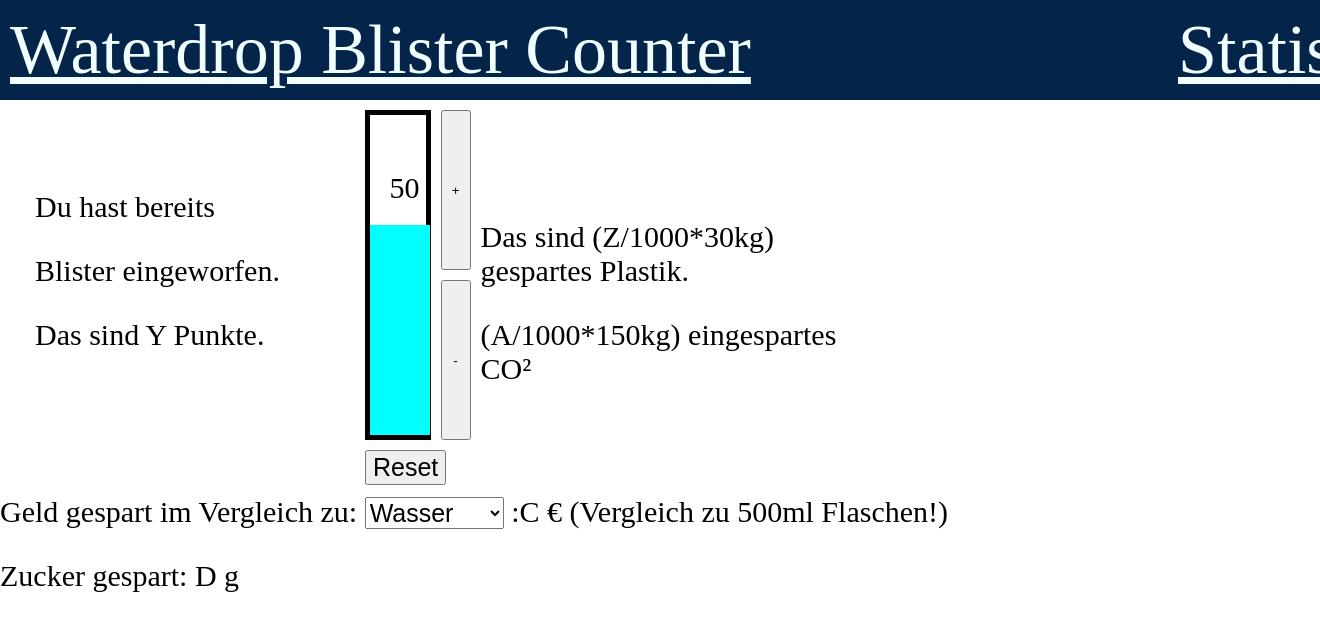
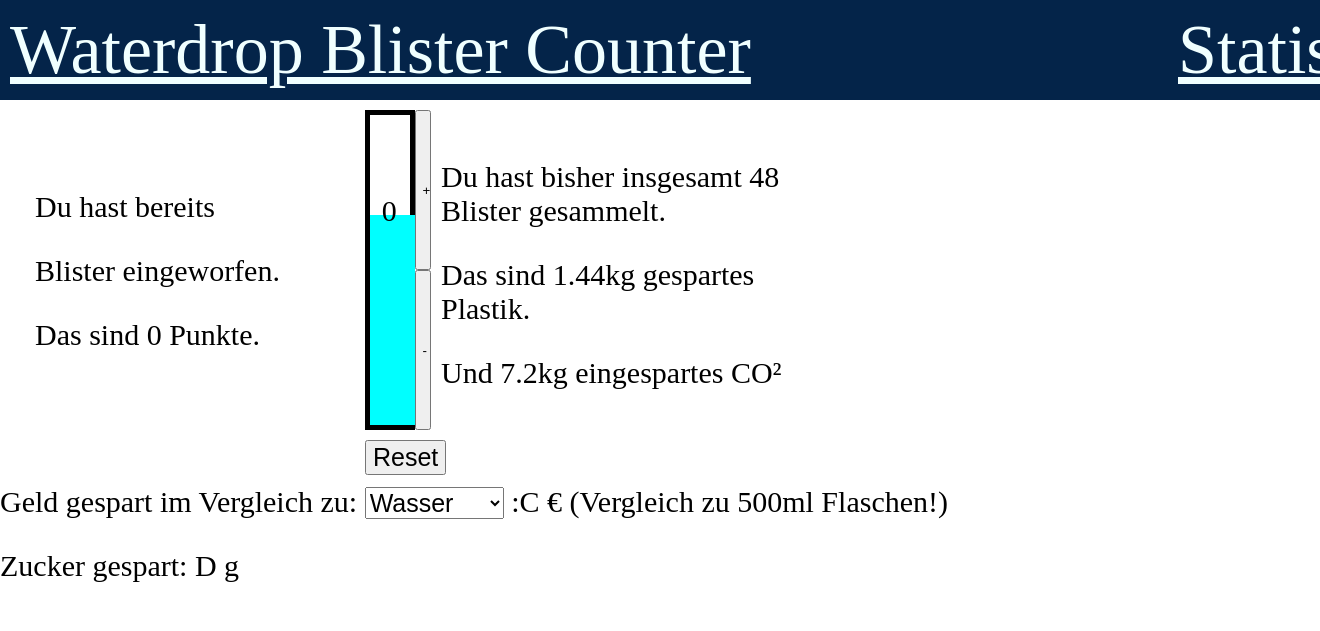
Before and after one commit to vShadowDrgn/Kirby-Blister-Counter, a Flask app: page / in a window 1320 px wide; the page is wider, and only the part inside the window is pictured. Shown: the top 631 px of that part. Run offline with Flask 3, Linux system fonts and the light colour scheme; data comes from the database, SQL or seed files in the repository.

Commit message:
Daten auf Index

```diff
--- a/app.py
+++ b/app.py
@@ -8,7 +8,6 @@ database = Dao("database.db")
 
 @app.route('/')
 def index():
-    print(database.get_count())
     return render_template("index.html")
 
 @app.route('/statistik')
@@ -30,6 +29,12 @@ def decrease_counter():
     database.decrease_counter()
     return jsonify({"success": True, "message": "Erfolgreich abgezogen"})
 
+@app.route('/get_counter', methods=['GET'])
+def get_counter():
+    total_count = database.get_total_count()
+    current_count = database.get_current_count()
+    return jsonify({"success": True, "message": "Hier sind deine Werte", "total_count": total_count, "current_count": current_count})
+
 if __name__ == "__main__":
     #t = Thread(target=ir_loop, args=(database,))
     #t.start()
--- a/database_manager.py
+++ b/database_manager.py
@@ -83,7 +83,7 @@ class Dao:
         except sqlite3.Error as err:
             sql_error_handler(err,traceback.format_exc())
 
-    def get_count(self):
+    def get_total_count(self):
         try:
             conn, cursor = self.get_db_connection()
 
--- a/static/css/styles.css
+++ b/static/css/styles.css
@@ -43,7 +43,7 @@ h1 {
     width: 25%;
 }
 .current-counter {
-    width: 8%;
+    width: 5%;
     float: left;
     align-items: center;
 }
@@ -53,23 +53,23 @@ h1 {
     justify-content: space-between;
 }
 .watercontainer {
-    height: 320px;
+    height: 310px;
     width: 90%;
     border: 5px solid black;
     position: relative;
 }
 .water {
     background-color: aqua;
-    width: 90%;
+    width: 89%;
     height: 200px;
     bottom: 0;
     position: absolute;
     padding: 5px;
 }
-.watertext {
+#current_count_span {
     position: absolute;
-    margin-top: 100%;
-    margin-left: 35%;
+    margin-top: 200%;
+    margin-left: 30%;
 }
 #reset {
     font-size: 25px;
@@ -78,21 +78,20 @@ h1 {
 .text-right {
     width: 30%;
     float: left;
-    margin-top: 80px;
+    margin-top: 20px;
     margin-left: 10px;
 }
 .correction {
     display: flex;
-    margin-left: 10px;
-    gap: 10px;
     flex-direction: column;
+    width: 25%;
 }
 #increase {
-    width: 30px;
+    /* width: 8%; */
     height: 160px;
 }
 #decrease {
-    width: 30px;
+    /* width: 8%; */
     height: 160px;
 }
 #drinks {
--- a/templates/base.html
+++ b/templates/base.html
@@ -15,41 +15,6 @@
 
 <script src="https://code.jquery.com/jquery-3.5.1.min.js"></script>
 
-<script>
-$(document).on("click", "#reset", function() {
-    $.post("/reset_counter", function(response) {
-        console.log(response)
-    });
-});
+{% block button %}{% endblock %}
 
-$(document).on("click", "#increase", function() {
-    $.post("/increase_counter", function(response) {
-        console.log(response)
-    });
-});
-
-$(document).on("click", "#decrease", function() {
-    $.post("/decrease_counter", function(response) {
-        console.log(response)
-    });
-});
-
-
-// if (value="water") {
-//     50*0,03=33,33
-//     50*0=
-// }
-// if (value="cola") {
-//     50*0,69=
-//     50*5,3=
-// }
-// if (value="sprite") {
-//     50*0,69=
-//     50*3,95=
-// }
-// if (value="juice") {
-//     50*0,06=
-//     50*4,85=
-// }
-</script>
 </html>
--- a/templates/index.html
+++ b/templates/index.html
@@ -1,18 +1,17 @@
 {% extends "base.html" %}
 {% block content %}
-
     <div class="wrapper">
         <div class="text-left">
             <p>Du hast bereits</p>
             <p>Blister eingeworfen.</p>
-            <p>Das sind Y Punkte.</p>
+            <p>Das sind <span id="points_span"></span> Punkte.</p>
         </div>
         <div class="current-counter">
             <div class="current-counter-body">
                 <div class="watercontainer" >
                     <div class="water">
                     </div>
-                    <p class="watertext">50</p>
+                    <span id="current_count_span"></span>
                 </div>
                 <div class="correction">
                     <button id="increase">+</button>
@@ -22,8 +21,9 @@
             <button id="reset" style="position: relative;">Reset</button>
         </div>
         <div class="text-right">
-            <p>Das sind (Z/1000*30kg) gespartes Plastik.</p>
-            <p>(A/1000*150kg) eingespartes CO²</p>
+            <p>Du hast bisher insgesamt <span id="total_count_span"></span> Blister gesammelt.</p>
+            <p>Das sind <span id="plastic_span"></span>kg gespartes Plastik.</p>
+            <p>Und <span id="carbon_span"></span>kg eingespartes CO²</p>
         </div>
     </div>
 
@@ -40,3 +40,56 @@
         <p>Zucker gespart: D g</p>
     </div>
 {% endblock %}
+
+{% block button %}
+    <script>
+        $(document).on("click", "#reset", function() {
+            $.post("/reset_counter", function(response) {
+                console.log(response)
+            });
+        });
+
+        $(document).on("click", "#increase", function() {
+            $.post("/increase_counter", function(response) {
+                console.log(response)
+            });
+        });
+
+        $(document).on("click", "#decrease", function() {
+            $.post("/decrease_counter", function(response) {
+                console.log(response)
+            });
+        });
+
+        function get_counter() {
+            $.get("/get_counter", function(response) {
+                $("#total_count_span").text(response.total_count);
+                $("#current_count_span").text(response.current_count);
+                $("#points_span").text(response.current_count*5)
+                $("#plastic_span").text((response.total_count/1000)*30);
+                $("#carbon_span").text((response.total_count/1000)*150);
+            });
+        };
+
+        $(document).ready(function() {
+            get_counter();
+        });
+    </script>
+{% endblock %}
+
+// if (value="water") {
+    //     50*0,03=33,33
+    //     50*0=
+    // }
+    // if (value="cola") {
+    //     50*0,69=
+    //     50*5,3=
+    // }
+    // if (value="sprite") {
+    //     50*0,69=
+    //     50*3,95=
+    // }
+    // if (value="juice") {
+    //     50*0,06=
+    //     50*4,85=
+    // }
```
